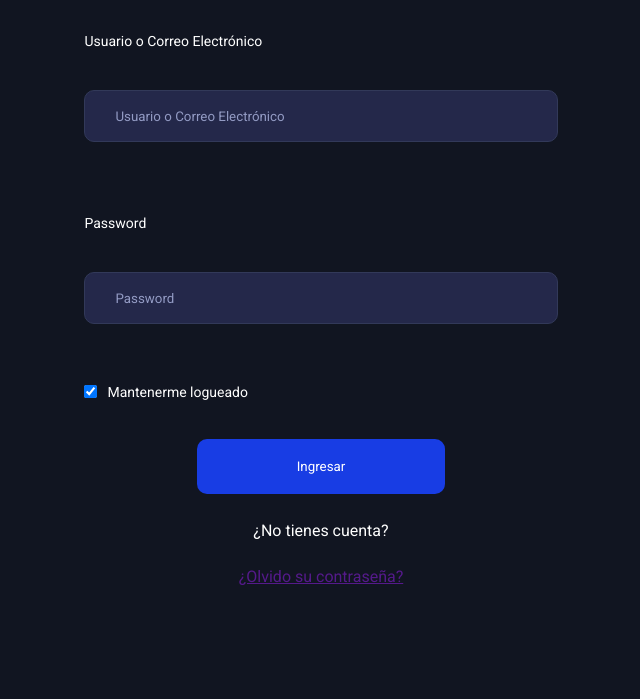
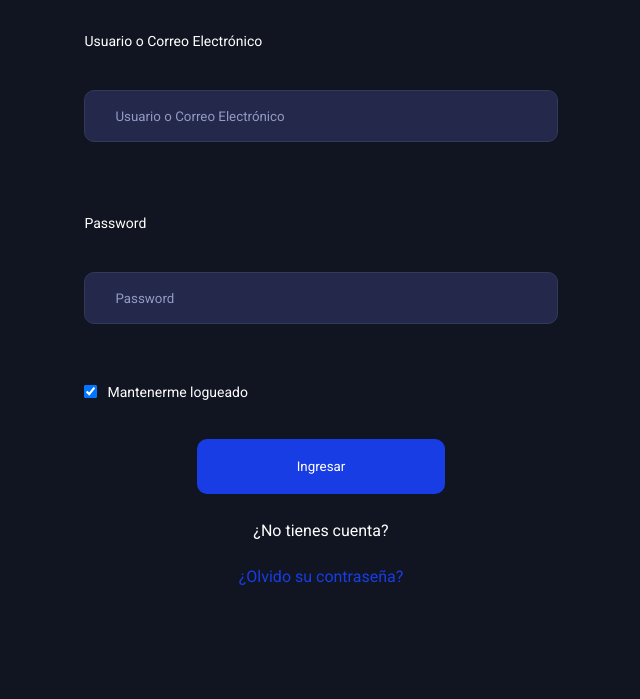
Before and after one commit to elandy2472/Jukebox, a PHP site: page /Jukebox/login in a window 1280 px wide. Shown: the part 101-800 px from the top of the page, without its empty margins (319-959 px from the left). Run offline with PHP 8.4, Linux system fonts and the light colour scheme.

Commit message:
estilos de login modificado

```diff
--- a/app/views/css/style-login.css
+++ b/app/views/css/style-login.css
@@ -112,6 +112,11 @@ input[type="checkbox"] {
     color: white;
   }
 
+  #olvido_contraseña{
+    text-decoration: none;
+    color: rgb(24, 61, 228);
+  }
+
   @media (max-width: 768px) {
     #form_login > input[type="submit"] {
         padding: 15px 50px;
```
